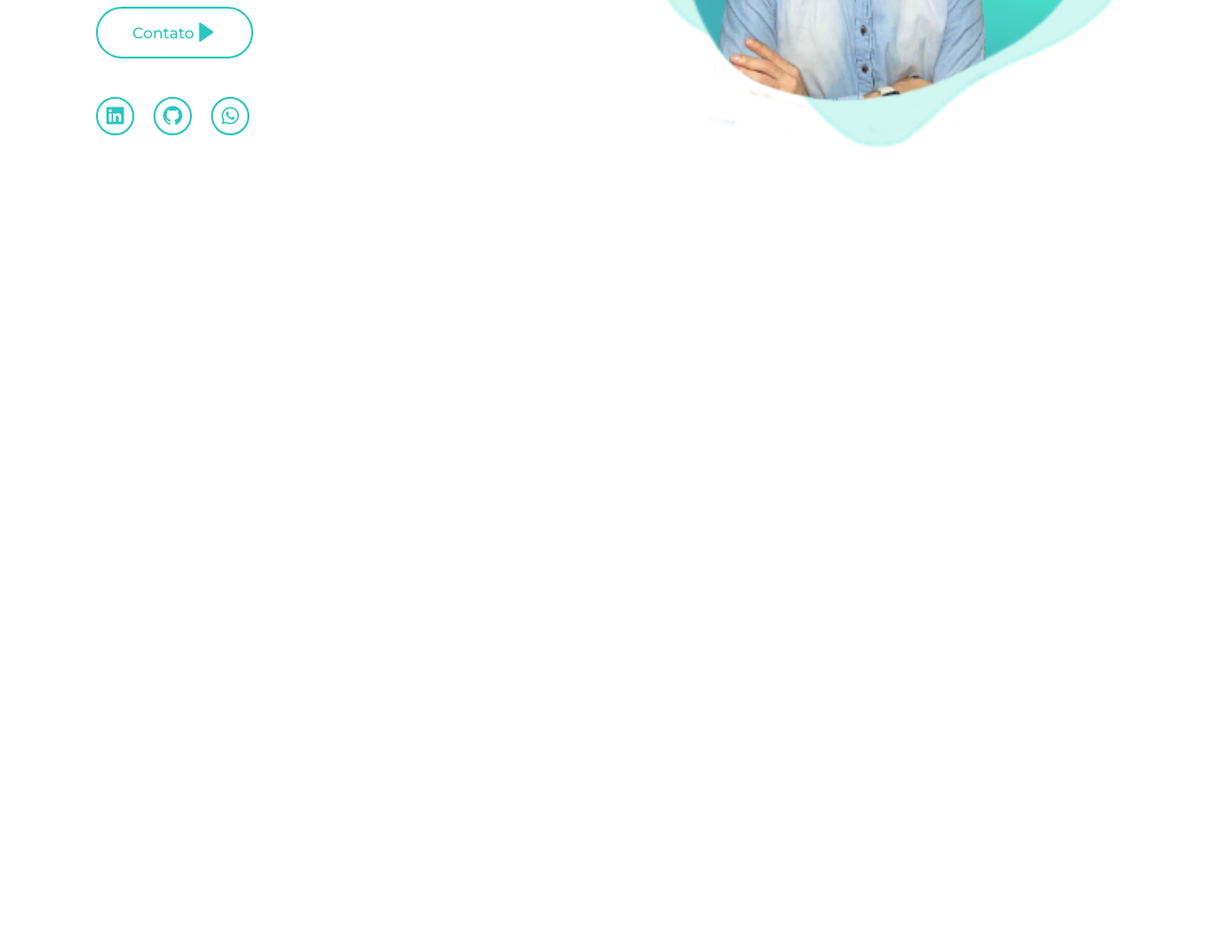
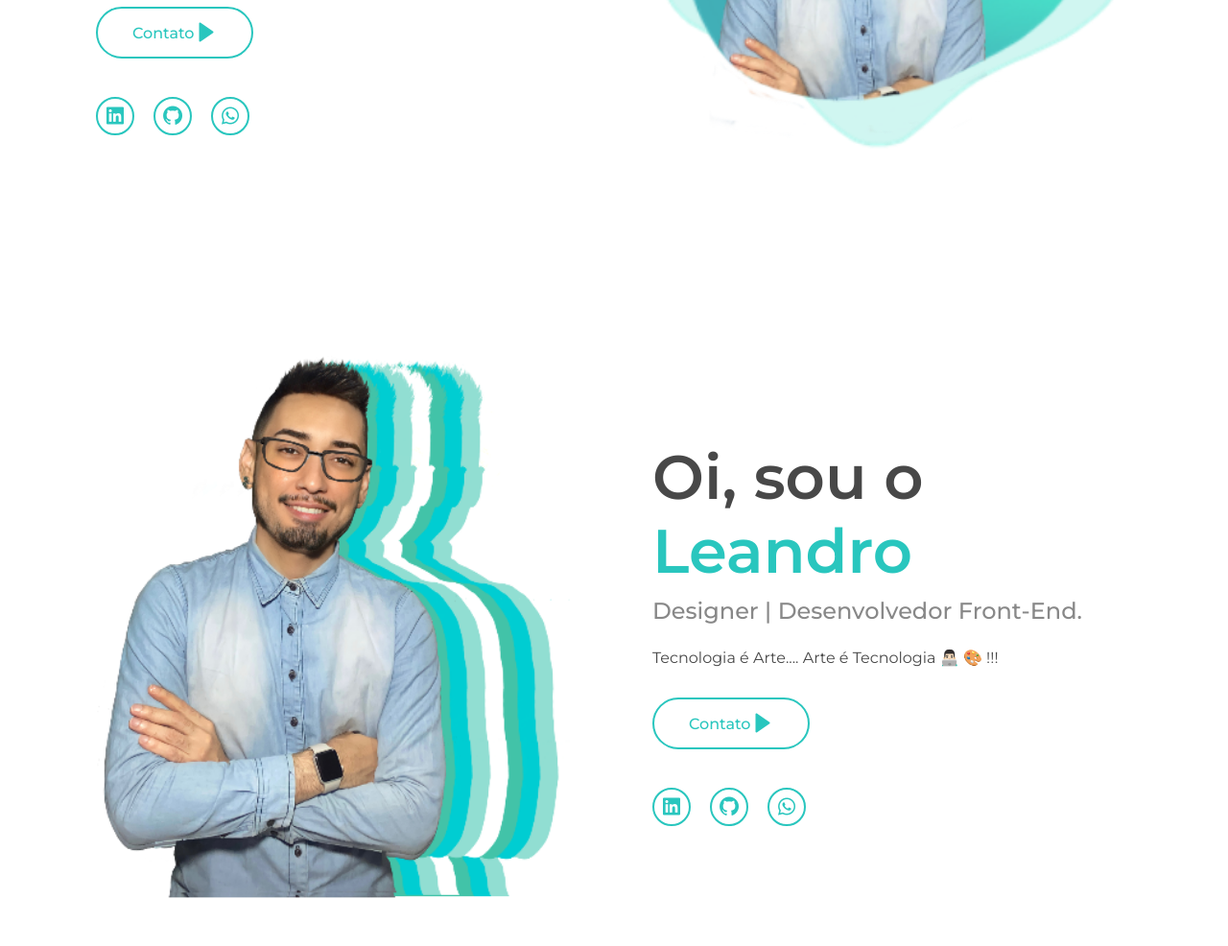
Before and after one commit to leandro-marquess/Portfolio2, a plain HTML site: page index.html in a window 1280 px wide. Shown: the part 500-1486 px from the top of the page at 96% size. Before the commit the page ends 800 px from the top, so only its background shows below. Drawn offline with nearby package versions, Linux system fonts and the light colour scheme; a script that the page names is missing.

Commit message:
Add files via upload

```diff
--- a/index.html
+++ b/index.html
@@ -82,6 +82,36 @@
       </div>
     </div>
 
+    <div class="page__intro intro">
+        <div class="intro__container container">
+          <div class="intro__body">
+            <div class="intro__img">
+                <img src="img/sobre.png" alt="">
+              </div>
+            <div class="intro__content">
+              <h1 class="intro__title">Oi, sou o <span>Leandro</span></h1>
+              <span class="intro__position">Designer | Desenvolvedor Front-End.</span>
+              <p class="intro__text">Tecnologia é Arte.... Arte é Tecnologia 👨🏻‍💻 🎨 !!!</p>
+              <div class="intro__btn">
+                <a href="#" title="" class="btn">Contato  <i class='bx bxs-right-arrow'></i></a>
+              </div>
+              <div class="intro__socials intro-soc">
+                <div class="intro-soc__item">
+                  <a href="#" title="" class="intro-soc__link"><i class='bx bxl-linkedin-square'></i></a>
+                </div>
+                <div class="intro-soc__item">
+                  <a href="#" title="" class="intro-soc__link"><i class='bx bxl-github' ></i></a>
+                </div>
+                <div class="intro-soc__item">
+                  <a href="#" title="" class="intro-soc__link"><i class='bx bxl-whatsapp' ></i></a>
+                </div>
+              </div>
+            </div>
+
+          </div>
+        </div>
+      </div>
+
 
     <script src="script.js"></script>
   </body>
```
